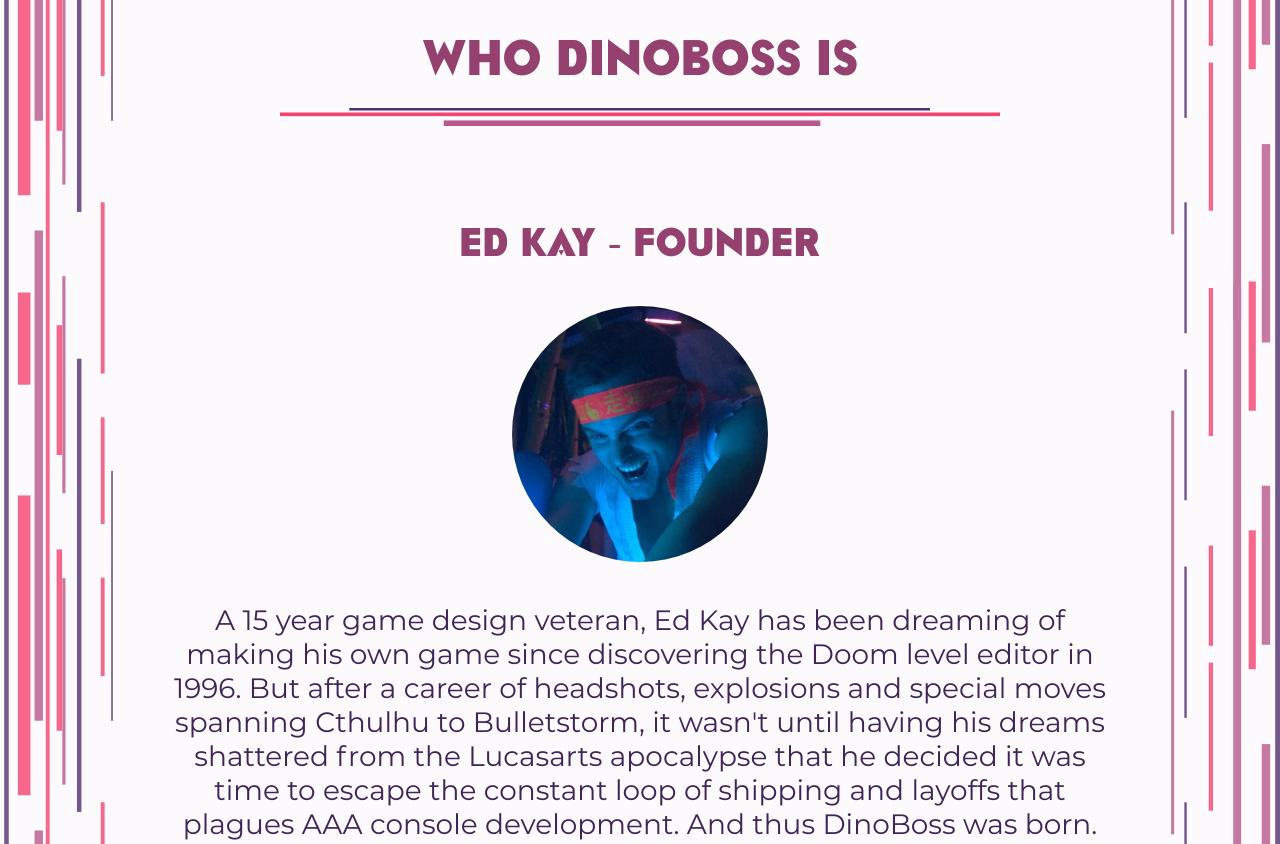
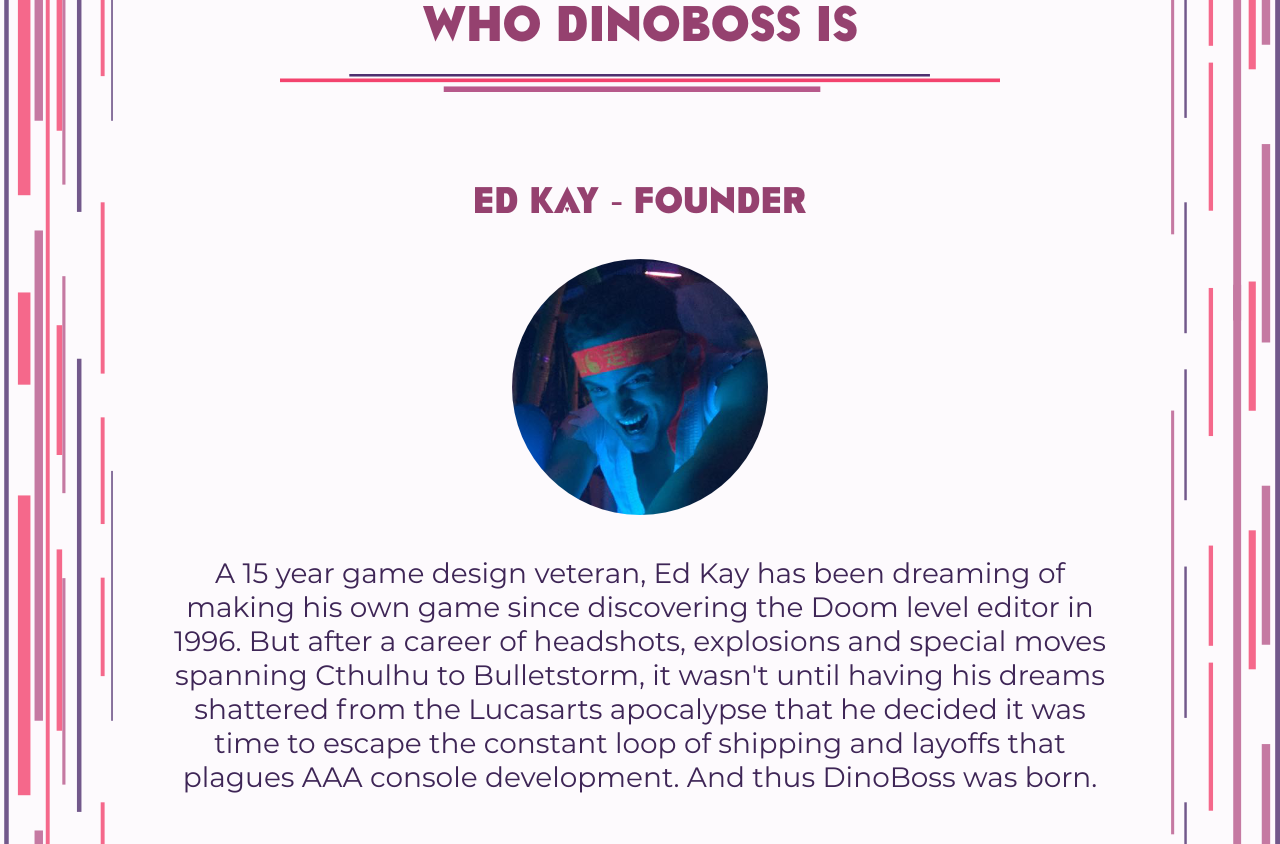
Before and after one commit to edform/dinoboss, a plain HTML site: page index.html in a window 1280 px wide. Shown: the part 2391-3235 px from the top of the page. Drawn offline with Linux system fonts and the light colour scheme.

Commit message:
fot size tweaks

```diff
--- a/MainStyle.css
+++ b/MainStyle.css
@@ -83,7 +83,7 @@ h2 {
 
 h3 {
   font-family: "rainfall";
-  font-size: 40px;
+  font-size: 37px;
   color: #95416F;
   border-top-style: none;
   border-right-style: none;
```
Also changed, not shown: index.html (+1 -1 lines).
